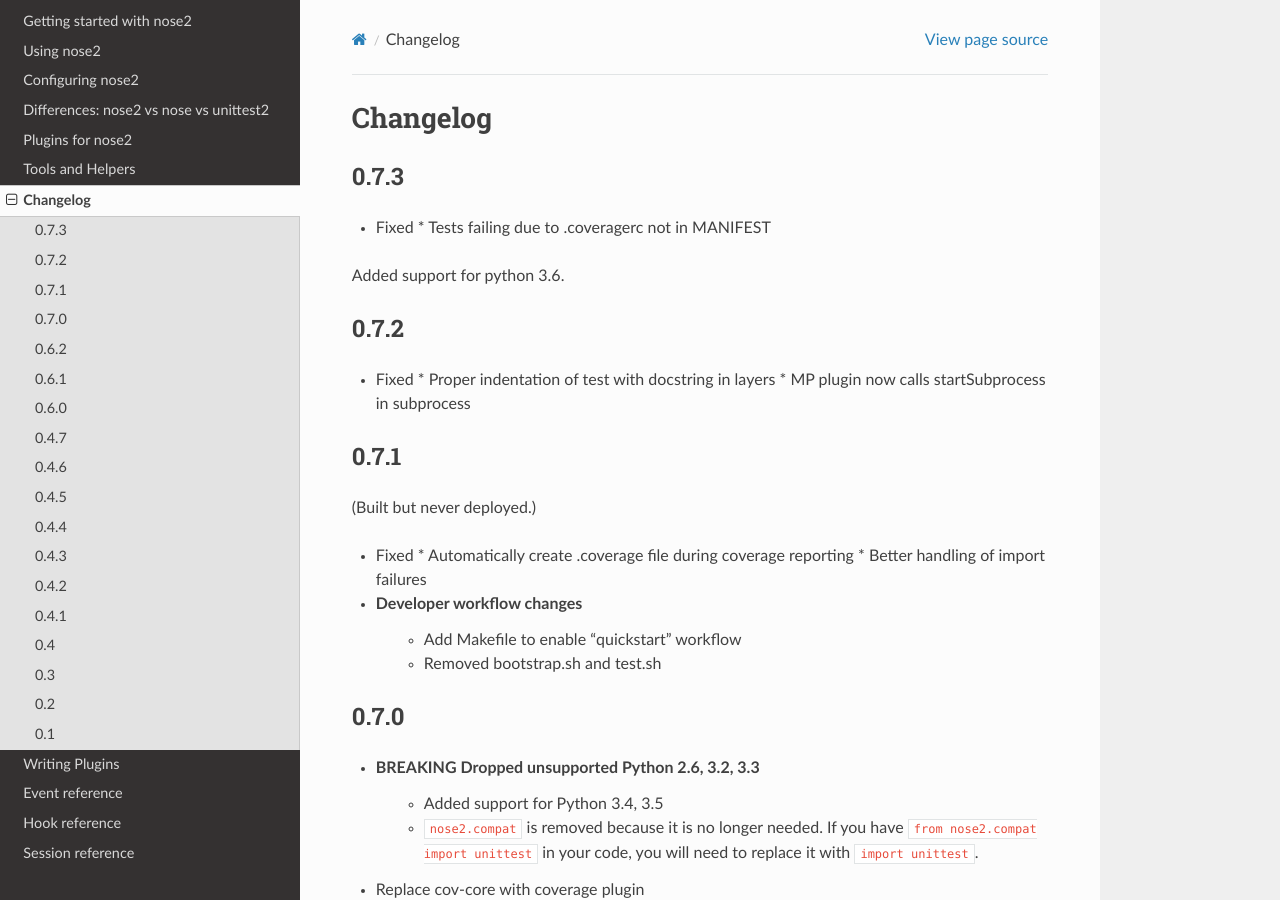
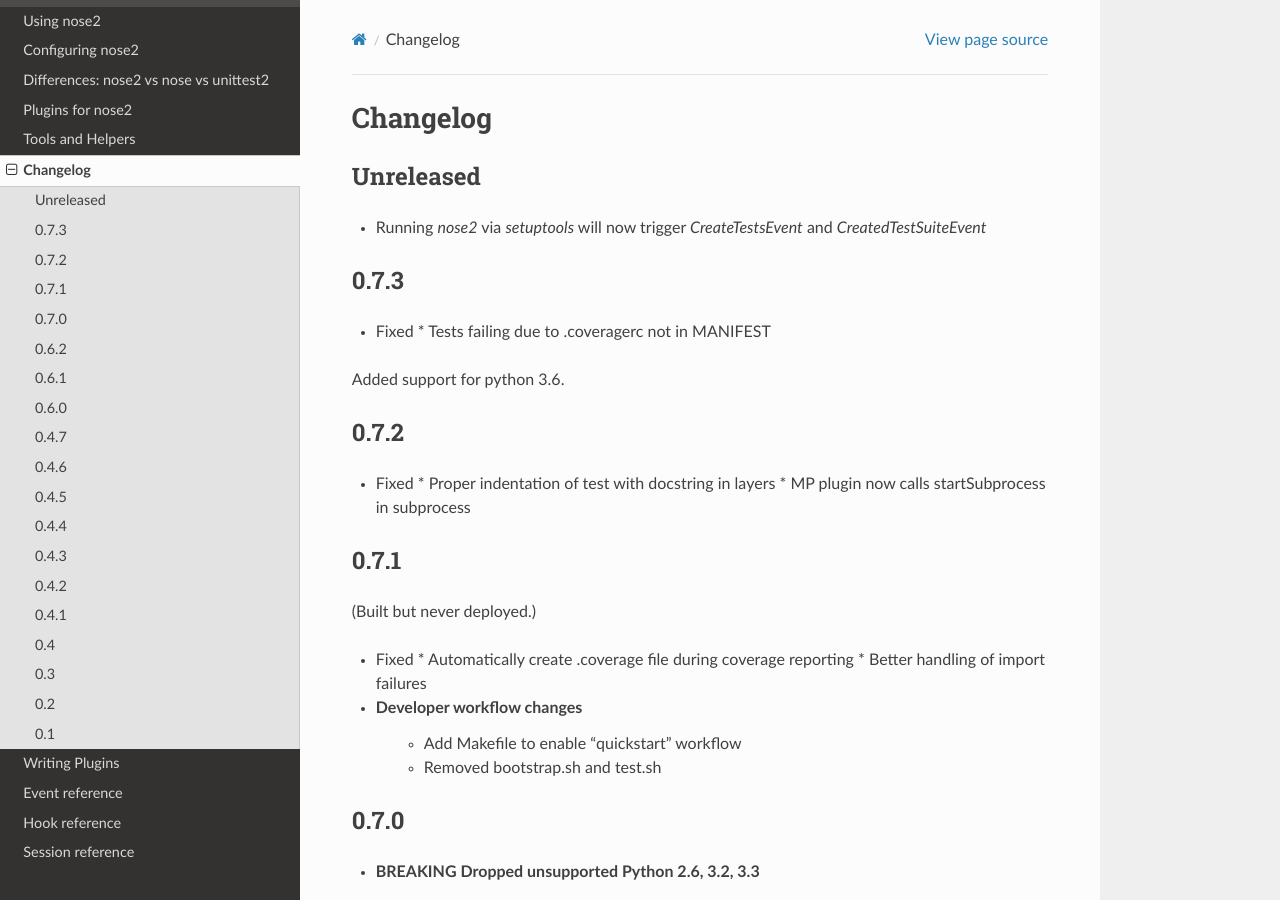
Before and after one commit to nose-devs/nose2, a Sphinx documentation site: the page built from docs/changelog.rst, in a window 1280 px wide and 900 px high. Built offline with Sphinx 7.4.7 and the Read the Docs theme 2.0.0, drawn with Linux system fonts in a browser that asks for light colours; pages that are not in the unit, such as notebooks, are missing from menus.

Commit message:
Note change under setuptools in changelog
This is documented as an "unreleased" change. Other changes can be
written here, and headings just need to be mildly shuffled when `0.8.0`
or `0.7.4` is released.

```diff
--- a/docs/changelog.rst
+++ b/docs/changelog.rst
@@ -1,5 +1,10 @@
 Changelog
 =========
+
+Unreleased
+----------
+
+* Running `nose2` via `setuptools` will now trigger `CreateTestsEvent` and `CreatedTestSuiteEvent`
 
 0.7.3
 -----
```
